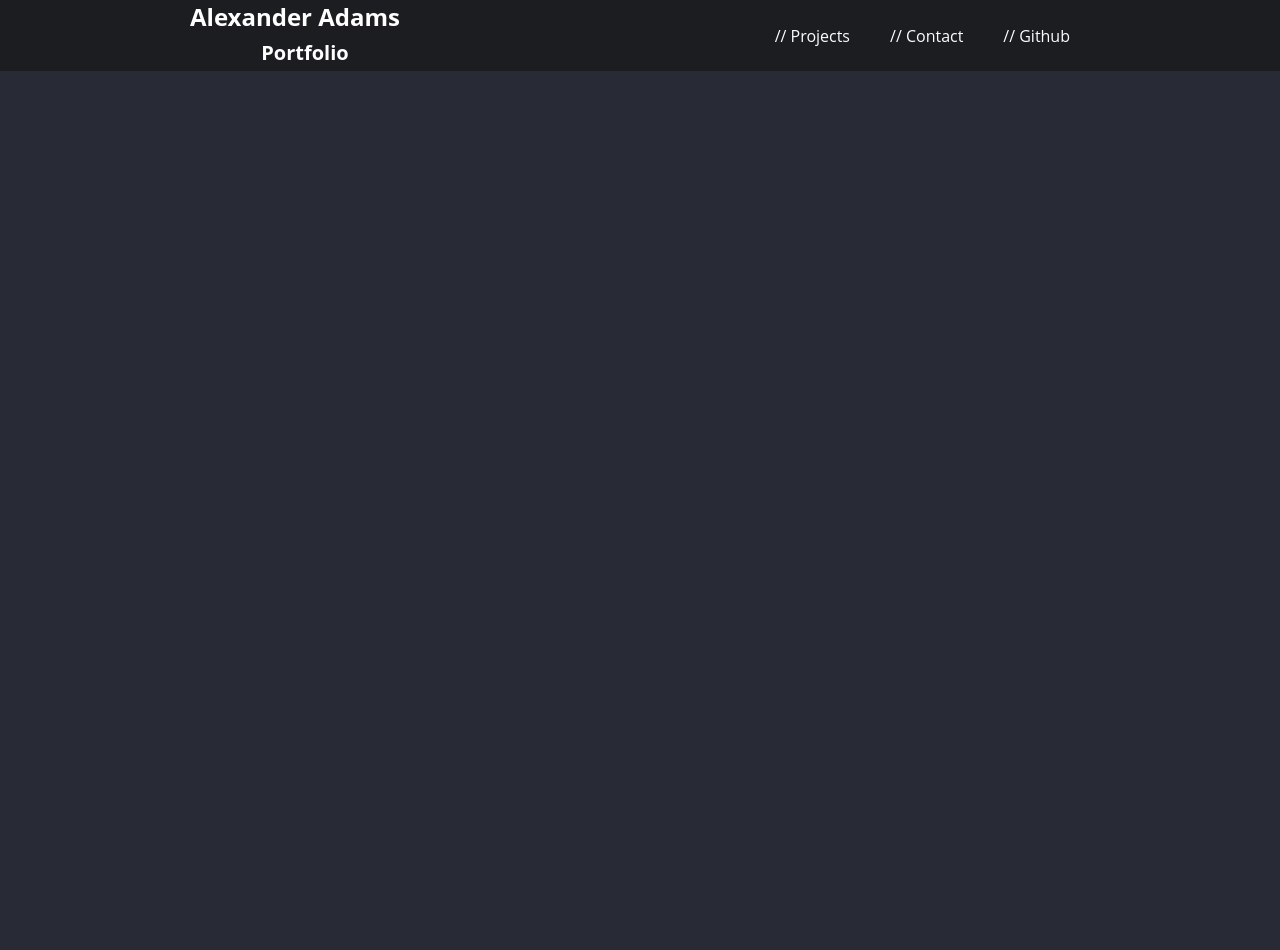
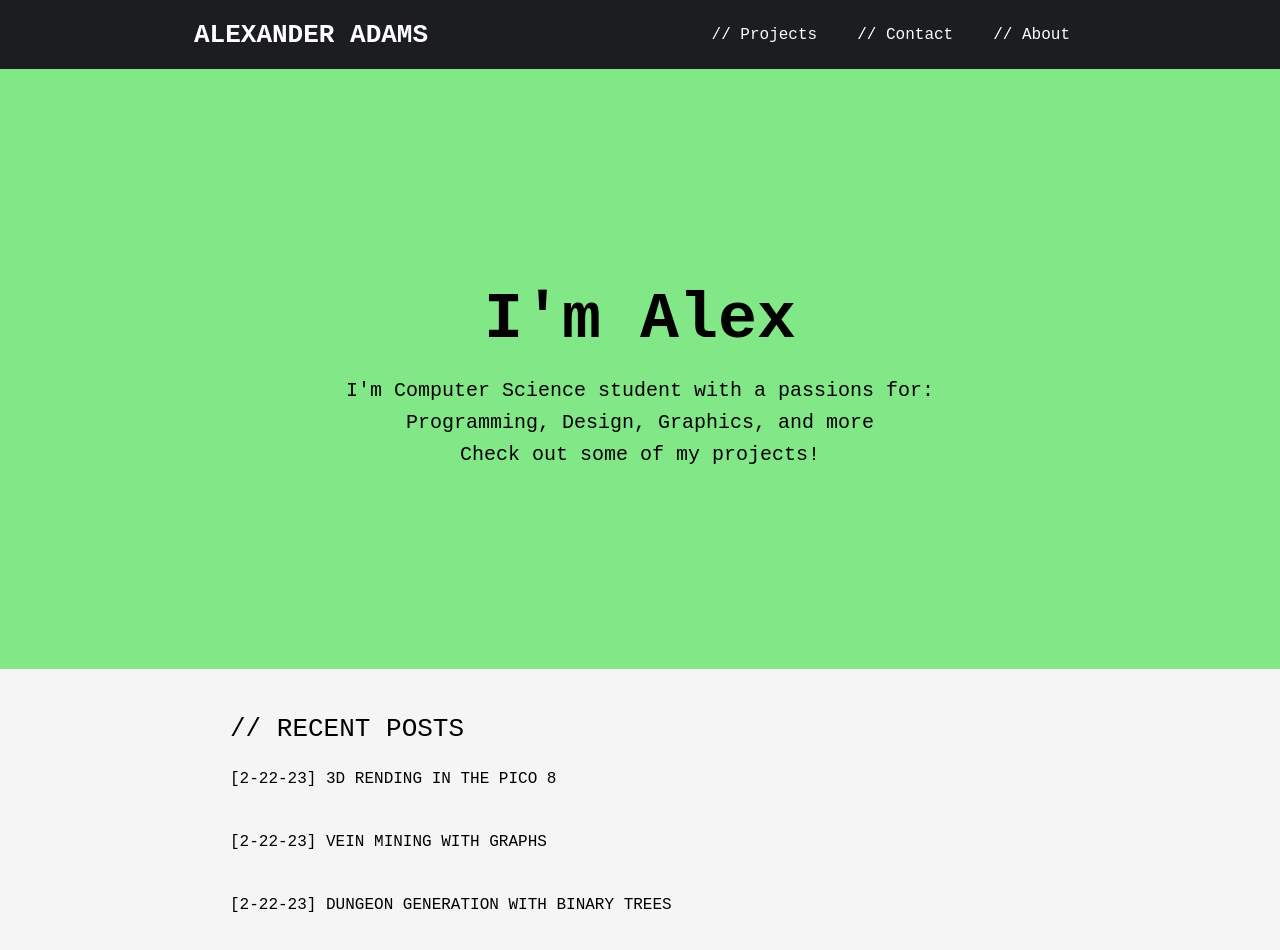
Before and after one commit to AadamsGIT/aadamsgit.github.io, a plain HTML site: page index.html in a window 1280 px wide. Before the commit the page ends 871 px from the top, so only its background shows below. Drawn offline with Linux system fonts and the light colour scheme.

Commit message:
site shell

```diff
--- a/index.html
+++ b/index.html
@@ -5,24 +5,38 @@
   <meta charset="UTF-8">
   <meta name="viewport" content="width=device-width, initial-scale=1.0">
   <link rel="stylesheet" href="style.css">
+  <link rel="preconnect" href="https://fonts.googleapis.com">
+  <link rel="preconnect" href="https://fonts.gstatic.com" crossorigin>
+  <link href="https://fonts.googleapis.com/css2?family=VT323&display=swap" rel="stylesheet">
 </head>
 <body>
   <header>
     <div class="navinner">
         <nav>
             <div class = "name">
-                <h1>Alexander Adams</h1>
-                <h2>Portfolio</h2>
+                <h1>ALEXANDER ADAMS</h1>
             </div>
             <ul>
                 <li><a href="#projects">// Projects  </a></li>
                 <li><a href="#contact">// Contact  </a></li>
-                <li><a href="#contact">// Github  </a></li>
+                <li><a href="#contact">// About  </a></li>
             </ul>
     </div>
     </nav>
   </header>
+  <div class="subcontent">
+    <h2 class="nameintro">I'm Alex</h2>
+    <div class="nameintrotext">
+        <p class="nameintro2">I'm Computer Science student with a passions for:</p>
+        <p class="nameintro2">Programming, Design, Graphics, and more</p>
+        <p class="nameintro2">Check out some of my projects!</p>
+    </div>
+</div>
   <div class="content">
+    <p class="posthead">// RECENT POSTS</p>
+    <a class="post">[2-22-23] 3D RENDING IN THE PICO 8</a>
+    <a class="post">[2-22-23] VEIN MINING WITH GRAPHS</a>
+    <a class="post">[2-22-23] DUNGEON GENERATION WITH BINARY TREES</a>
   </div>
 </body>
 </html>
--- a/style.css
+++ b/style.css
@@ -1,13 +1,17 @@
 
 h1 {
+    font-family: monospace;
     display: flex;
-    margin: 0;
+    margin: 0.5vh;
     color: rgb(255, 255, 255);
-    font-size: 24px;
+    font-size: 200%;
     font-weight: bold;
     padding-right: 20px;
+    padding-top: 6%;
+    padding-bottom: 6%;
 }
 h2{
+    font-family: monospace;
     color: white;
     margin: 0%;
     display: flex;
@@ -18,11 +22,13 @@ h2{
 }
 .name{
     margin-right: auto;
+    text-align: center;
 }
 body {
-    font-family: 'Open Sans', sans-serif;
+    font-family: monospace;
     margin: 0;
-    background-color: rgb(40, 43, 54);
+    background-color: whitesmoke;
+    z-index: 2;
 }
 nav {
     display: flex;
@@ -51,6 +57,7 @@ a {
     text-align: center;
     padding: 100px 20px;
     text-decoration: none;
+    font-size: large;
 }
 a:hover{
     text-decoration: underline;
@@ -61,11 +68,64 @@ a:hover{
 }
 
 .content{
-    background-color: rgb(40, 43, 54);
+    background-color: whitesmoke;
     display: flex;
-
+    flex-direction: column;
+    justify-items: flex-start;
+    margin-left: auto;
+    margin-right: auto;
+    max-width: 900px;
     height: 100vh;
 }
 .navinner{
     background-color: rgb(28, 29, 32);
+
 }
+.post {
+    padding-left: 5vh;
+    padding-top: 0;
+    padding-bottom: 0;
+    margin-bottom: 5%;
+    text-align: left;
+    color: black;
+}
+.posthead{
+    padding-left: 5vh;
+    padding-top: 0;
+    padding-bottom: 0;
+    margin-top: 5%;
+    text-align: left;
+    font-size: 200%;
+    color: rgb(0, 0, 0);
+}
+hr{
+    background-color: rgb(192, 192, 192);
+}
+.nameintro{
+    font-family: monospace;
+    padding-top: 0;
+    padding-bottom: 0;
+    margin-bottom: 1%;
+    text-align: left;
+    font-size: 500%;
+    color: rgb(0, 0, 0);
+}
+.nameintro2{
+    color: rgb(0, 0, 0);
+    text-align: center;
+    text-decoration: none;
+    font-size: x-large;
+    margin: 0.7%;
+}
+.subcontent{
+    display: flex;
+    flex-direction: column;
+    justify-content: center;
+    background-color: rgb(130, 231, 135);
+    height: 75vh;
+    padding-left: auto;
+    padding-right: auto;
+    background-attachment: fixed;
+    background-position: center;
+    background-size: cover;
+}
```
Also changed, not shown: index.js (+9 -0 lines).
